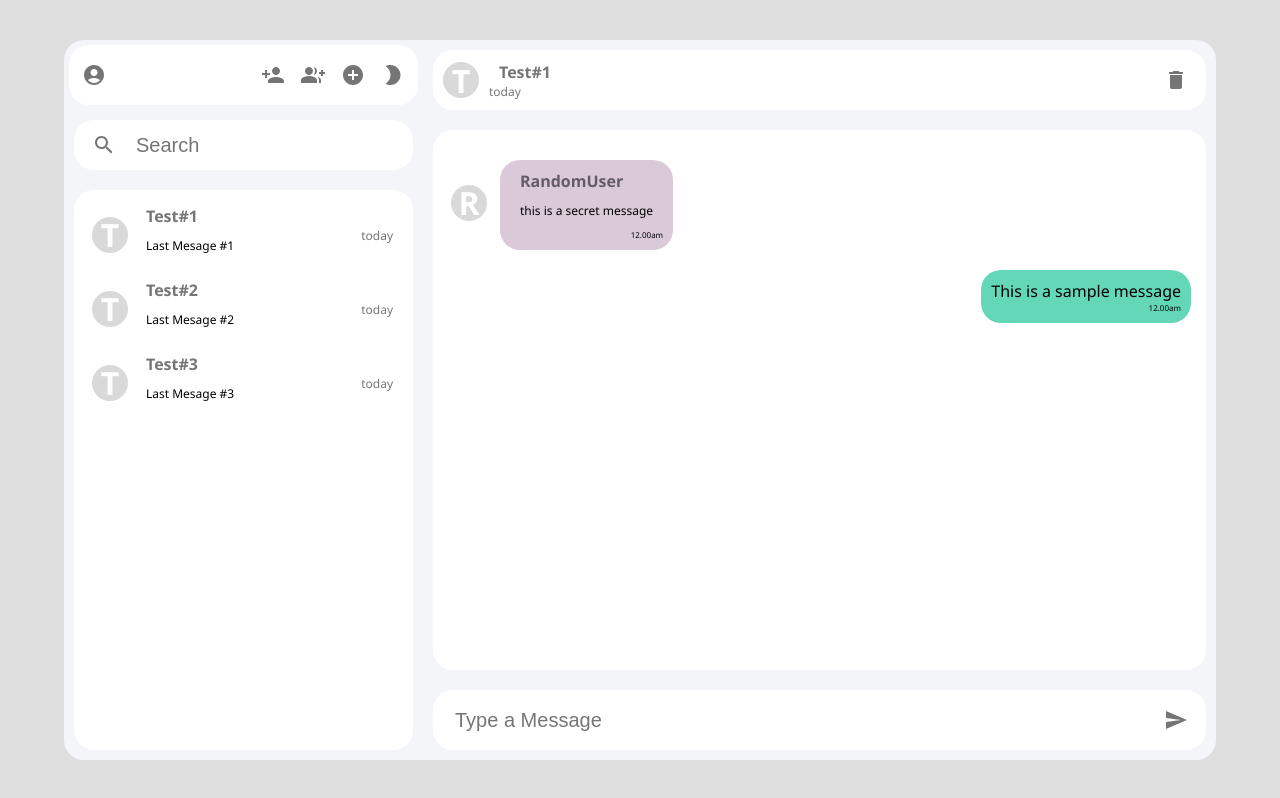
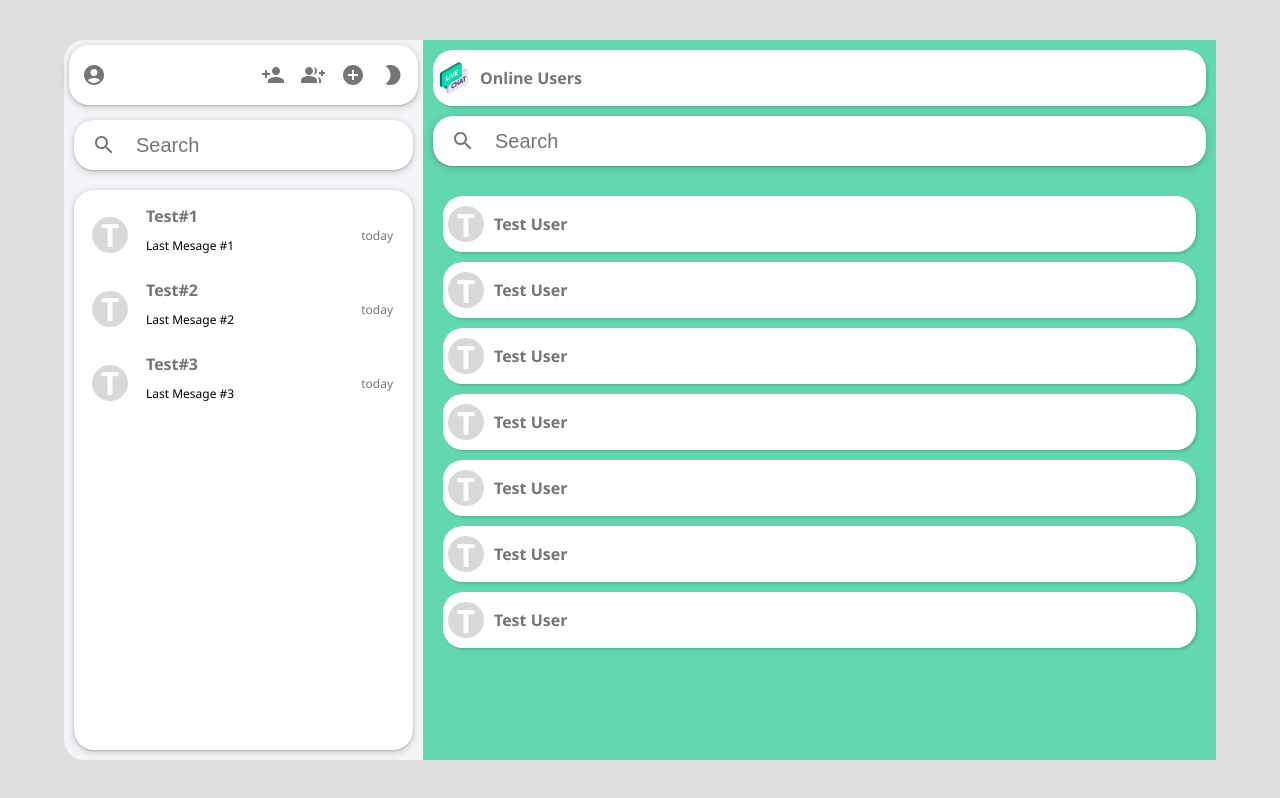
Before and after one commit to Thirukkumaran-S/Live-Chat, a React (Create React App) app: page / in a window 1280 px wide. Built offline with nearby package versions, Linux system fonts and the light colour scheme.

Commit message:
front-end welcome login,chat groups ui's and shadows effects completed

```diff
--- a/src/App.js
+++ b/src/App.js
@@ -1,11 +1,13 @@
 import React from 'react';
 import './App.css';
 import MainContainer from './Components/MainContainer';
+import Login from './Components/Login';
 
 function App() {
   return (
     <div className="App">
       <MainContainer/>
+      {/* <Login/> */}
     </div>
   );
 }
--- a/src/Components/ChatArea.js
+++ b/src/Components/ChatArea.js
@@ -20,6 +20,10 @@
       <div className="messages-container">
         <MessageOthers />
         <MessageSelf />
+        <MessageOthers />
+        <MessageSelf />
+        <MessageOthers />
+        <MessageSelf />
       </div>
       <div className="text-input-area">
         <input placeholder="Type a Message" className="search-box" />
--- /dev/null
+++ b/src/Components/CreateGroups.js
@@ -0,0 +1,16 @@
+import { IconButton } from '@mui/material'
+import React from 'react'
+import DoneOutlineIcon from '@mui/icons-material/DoneOutline';
+
+function CreateGroups() {
+  return (
+    <div className='createGroups-container'>
+        <input placeholder='Enter Group Name' className='search-box'/>
+        <IconButton>
+            <DoneOutlineIcon/>
+        </IconButton>
+    </div>
+  )
+}
+
+export default CreateGroups
--- /dev/null
+++ b/src/Components/Login.js
@@ -0,0 +1,31 @@
+import React from "react";
+import image from "../Images/live-chat.png";
+import "./myStyles.css";
+import { Button, TextField } from "@mui/material";
+
+function Login() {
+  return (
+    <div className="login-container">
+      <div className="image-container">
+        <img src={image} alt="image" className="welcome-logo" />
+      </div>
+      <div className="login-box">
+        <p className="login-text">Login to your account</p>
+        <TextField
+          id="standard-basic"
+          label="Enter User Name"
+          variant="outlined"
+        />
+        <TextField
+          id="outlined-password-input"
+          label="Password"
+          type="password"
+          autoComplete="current-password"
+        />
+        <Button variant="outlined">Login</Button>
+      </div>
+    </div>
+  );
+}
+
+export default Login;
--- a/src/Components/MainContainer.js
+++ b/src/Components/MainContainer.js
@@ -2,6 +2,9 @@
 import './myStyles.css'
 import Sidebar from './Sidebar'
 import ChatArea from './ChatArea'
+import Welcome from './Welcome';
+import CreateGroups from './CreateGroups';
+import Users_Groups from './Users_Groups';
 
 function MainContainer() {
   const [conversations, setConversations] = useState([
@@ -25,7 +28,10 @@
   return (
     <div className='main-container'>
       <Sidebar/>
-      <ChatArea props={conversations[0]}/>
+      {/* <Welcome/> */}
+      {/* <CreateGroups/> */}
+      {/* <ChatArea props={conversations[0]}/> */}
+      <Users_Groups/>
       </div>
   )
 }
--- /dev/null
+++ b/src/Components/Users_Groups.js
@@ -0,0 +1,55 @@
+import React from "react";
+import "./myStyles.css";
+import SearchIcon from "@mui/icons-material/Search";
+import { IconButton } from "@mui/material";
+import image from "../Images/live-chat.png";
+
+function Users_Groups() {
+  return (
+    <div className="users_groups-container">
+      <div className="ug-header">
+      <img src={image} alt="Image" style={{height:"2rem", width:"2rem"}} />
+      <p className="ug-title">Online Users</p>
+      </div>
+      <div className="sb-search">
+        <IconButton>
+          <SearchIcon />
+        </IconButton>
+        <input className="search-box" placeholder="Search" />
+      </div>
+      <div className="ug-list">
+        <div className="list-tem">
+          <p className="con-icon">T</p>
+          <p className="con-title">Test User</p>
+        </div>
+        <div className="list-tem">
+          <p className="con-icon">T</p>
+          <p className="con-title">Test User</p>
+        </div>
+        <div className="list-tem">
+          <p className="con-icon">T</p>
+          <p className="con-title">Test User</p>
+        </div>
+        <div className="list-tem">
+          <p className="con-icon">T</p>
+          <p className="con-title">Test User</p>
+        </div>
+        <div className="list-tem">
+          <p className="con-icon">T</p>
+          <p className="con-title">Test User</p>
+        </div>
+        <div className="list-tem">
+          <p className="con-icon">T</p>
+          <p className="con-title">Test User</p>
+        </div>
+        <div className="list-tem">
+          <p className="con-icon">T</p>
+          <p className="con-title">Test User</p>
+        </div>
+
+      </div>
+    </div>
+  );
+}
+
+export default Users_Groups;
--- /dev/null
+++ b/src/Components/Welcome.js
@@ -0,0 +1,13 @@
+import React from 'react'
+import image from '../Images/live-chat.png';
+
+function Welcome() {
+  return (
+    <div className='welcome-container'>
+       <img src={image}  alt='Image' className='welcome-logo'/>
+       <p>View and text directly to people in the chat rooms.</p>
+    </div>
+  )
+}
+
+export default Welcome
--- a/src/Components/myStyles.css
+++ b/src/Components/myStyles.css
@@ -27,8 +27,8 @@
     margin: 5px;
     display: flex;
     justify-content: space-between;
+    box-shadow: rgba(60, 64, 67, 0.3) 0px 1px 2px 0px, rgba(60, 64, 67, 0.15) 0px 2px 6px 2px;
 }
-
 .sb-search
 {
   background-color: white;
@@ -37,6 +37,7 @@
   margin: 10px;
   display: flex;
   align-items: center;
+  box-shadow: rgba(60, 64, 67, 0.3) 0px 1px 2px 0px, rgba(60, 64, 67, 0.15) 0px 2px 6px 2px;
 }
 
 .search-box
@@ -55,7 +56,7 @@
     padding: 5px 10px;
     margin: 10px;
     flex: 1;
-}
+    box-shadow: rgba(60, 64, 67, 0.3) 0px 1px 2px 0px, rgba(60, 64, 67, 0.15) 0px 2px 6px 2px;}
 
 .conversation-container
 {
@@ -119,6 +120,7 @@
     display: flex;
     flex-direction: column;
     flex: 0.7;
+    box-shadow: rgba(60, 64, 67, 0.3) 0px 1px 2px 0px, rgba(60, 64, 67, 0.15) 0px 2px 6px 2px;
 }
 
 .chatarea-header
@@ -130,6 +132,7 @@
     padding: 10px 10px;
     margin: 10px;
     border-radius: 20px;
+    box-shadow: rgba(60, 64, 67, 0.3) 0px 1px 2px 0px, rgba(60, 64, 67, 0.15) 0px 2px 6px 2px;
 }
 
 .header-text
@@ -147,6 +150,9 @@
     padding: 10px 10px;
     margin: 10px;
     border-radius: 20px;
+    overflow: scroll;
+    box-shadow: rgba(60, 64, 67, 0.3) 0px 1px 2px 0px, rgba(60, 64, 67, 0.15) 0px 2px 6px 2px;
+
 }
 
 .text-input-area
@@ -157,6 +163,7 @@
     border-radius: 20px;
     display: flex;
     justify-content: space-between;
+    box-shadow: rgba(60, 64, 67, 0.3) 0px 1px 2px 0px, rgba(60, 64, 67, 0.15) 0px 2px 6px 2px;
 
 }
 .self-message-container
@@ -197,3 +204,138 @@
     font-family: 'Segoe UI', Tahoma, Geneva, Verdana, sans-serif;
 
 }
+
+.welcome-logo
+{
+    height: 20vw;
+}
+
+.welcome-container
+{
+    flex: 0.7;
+    display: flex;
+    flex-direction: column;
+    justify-content: center;
+    align-items: center;
+    gap: 20px;
+    font-family: 'Segoe UI', Tahoma, Geneva, Verdana, sans-serif;
+    color: rgba(0, 0, 0, 0.54);
+    border-bottom: 5px solid #63d7b0;
+    border-radius: 20px;
+
+}
+
+.createGroups-container
+{
+    flex: 0.7;
+    align-self: center;
+    padding: 20px 10px;
+    margin: 10px;
+    background-color: white;
+    border-radius: 20px;
+    display: flex;
+    justify-content: space-between;
+}
+
+.login-container
+{
+    height: 90vh;
+    width: 90vw;
+    background-color: #f4f5f8;
+    border-radius: 20px;
+    display: flex;
+    box-shadow: rgba(0, 0, 0, 0.15) 1.95px 1.95px 2.6px;
+
+}
+
+.image-container
+{
+    flex: 0.3;
+    display: flex;
+    justify-content:center;
+    align-items: center;
+}
+
+.login-box
+{
+    flex: 0.7;
+    background-color: white;
+    border-radius: 20px;
+    margin: 10px;
+    font-family: 'Segoe UI', Tahoma, Geneva, Verdana, sans-serif;
+    color: #63d7b0;
+    font-weight: bolder;
+    display: flex;
+    justify-content: center;
+    align-items: center;
+    flex-direction: column;
+    gap: 20px;
+}
+
+.login-text
+{
+    padding: 20px;
+    font-size: 2vw;
+}
+
+
+.users_groups-container
+{
+    flex: 0.7;
+    background-color: #63d7b0;
+    flex-direction: column;
+}
+
+.ug-header
+{
+    background-color: white;
+    border-radius: 20px;
+    padding: 12px 5px;
+    margin: 10px;
+    display: flex;
+    align-items: center;
+    box-shadow: rgba(0, 0, 0, 0.15) 1.95px 1.95px 2.6px;
+}
+
+.ug-title
+{
+    color: rgba(0, 0, 0, 0.54);
+    margin-left: 10px;
+    font-family: 'Segoe UI', Tahoma, Geneva, Verdana, sans-serif;
+    font-weight: bolder;
+}
+
+.ug-list
+{
+    flex: 1;
+    overflow: scroll;
+    scrollbar-width: none;
+    padding: 10px;
+}
+
+.ug-list::-webkit-scrollbar
+{
+    display: none;
+}
+
+.list-tem
+{
+    display: flex;
+    align-items: center;
+    background-color: white;
+    box-shadow: rgba(0, 0, 0, 0.15) 1.95px 1.95px 2.6px;
+    border-radius: 20px;
+    padding: 10px 5px;
+    margin: 10px;
+    transition-duration: 0.5s;
+}
+
+.list-tem:hover
+{
+    background-color: rgba(226, 226, 226);
+}
+
+.list-tem::after
+{
+    background-color: white;
+}
```
Also changed, not shown: src/Images/live-chat.png (added).
